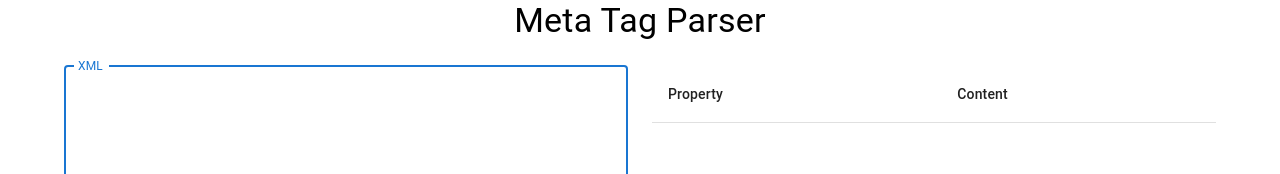
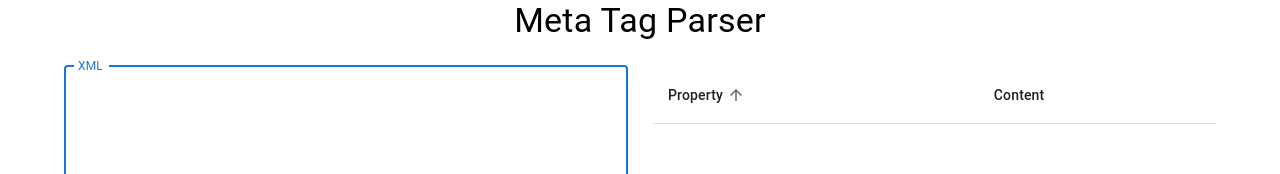
Before and after one commit to bgaudino/meta-tag-parser, a React (Create React App) app: page / in a window 1280 px wide. Shown: the top 174 px of the page. Built offline with nearby package versions, Linux system fonts and the light colour scheme.

Commit message:
Hanlde sort

```diff
--- a/src/components/MetaTagTable.tsx
+++ b/src/components/MetaTagTable.tsx
@@ -1,3 +1,4 @@
+import { useState } from "react";
 import {
   Table,
   TableBody,
@@ -5,29 +6,77 @@ import {
   TableContainer,
   TableHead,
   TableRow,
+  TableSortLabel,
 } from "@mui/material";
 
-interface TableRow {
+interface Metadata {
   tag: string;
   property: string;
   content: string;
 }
 interface TableProps {
-  data: TableRow[];
+  data: Metadata[];
 }
 
+type sortField = "property" | "content";
+type sortDirection = "asc" | "desc";
+type fields = sortField[];
+
+const headers: fields = ["property", "content"];
+
 export default function MetaTagTable({ data }: TableProps) {
+  const [sortField, setSortField] = useState<sortField>("property");
+  const [sortDirection, setSortDirection] = useState<sortDirection>("asc");
+
+  function handleSort(field: sortField) {
+    if (sortField === field) {
+      setSortDirection(sortDirection === "asc" ? "desc" : "asc");
+    } else {
+      setSortField(field);
+      setSortDirection("asc");
+    }
+  }
+
+  function sortData(data: Metadata[]) {
+    const sorted = [...data];
+    sorted.sort((a, b) => {
+      if (a[sortField]?.toLowerCase() > b[sortField]?.toLowerCase()) {
+        return sortDirection === "asc" ? 1 : -1;
+      }
+      if (a[sortField]?.toLowerCase() < b[sortField]?.toLowerCase()) {
+        return sortDirection === "asc" ? -1 : 1;
+      }
+      return 0;
+    });
+    return sorted;
+  }
+
+  const sortedData = sortData(data);
+
   return (
     <TableContainer>
       <Table>
         <TableHead>
           <TableRow>
-            <TableCell>Property</TableCell>
-            <TableCell>Content</TableCell>
+            {headers.map((field: sortField) => (
+              <TableCell key={field}>
+                <TableSortLabel
+                  active={sortField === field}
+                  direction={sortField === field ? sortDirection : "asc"}
+                  onClick={() => handleSort(field)}
+                  hideSortIcon={sortField !== field}
+                  sx={{
+                    textTransform: "capitalize",
+                  }}
+                >
+                  {field}
+                </TableSortLabel>
+              </TableCell>
+            ))}
           </TableRow>
         </TableHead>
         <TableBody>
-          {data.map((row: TableRow) => (
+          {sortedData.map((row: Metadata) => (
             <TableRow key={row.property} hover>
               <TableCell>{row.property}</TableCell>
               <TableCell>{row.content}</TableCell>
```
